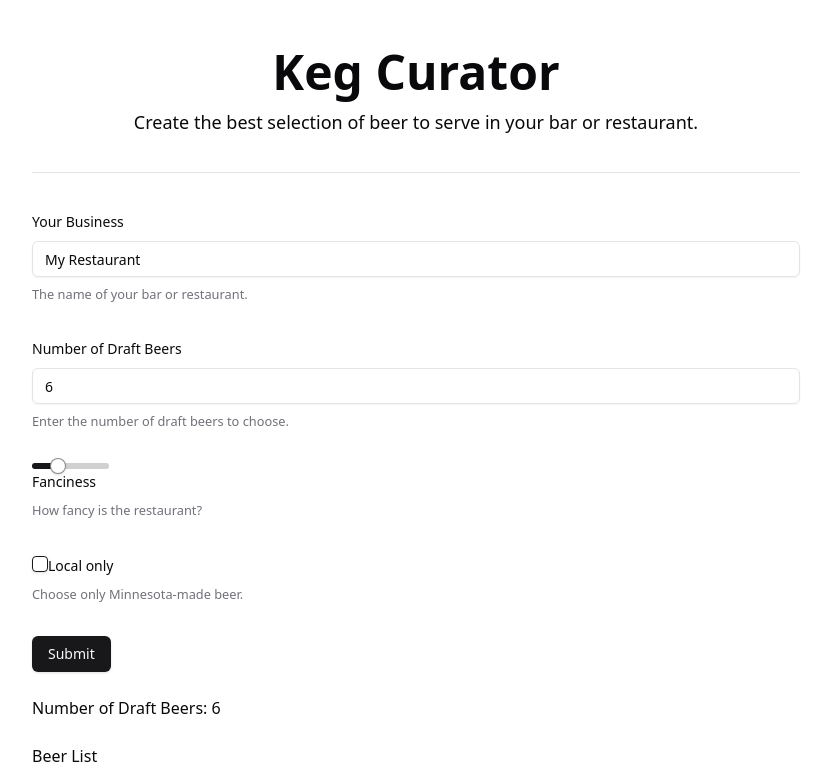
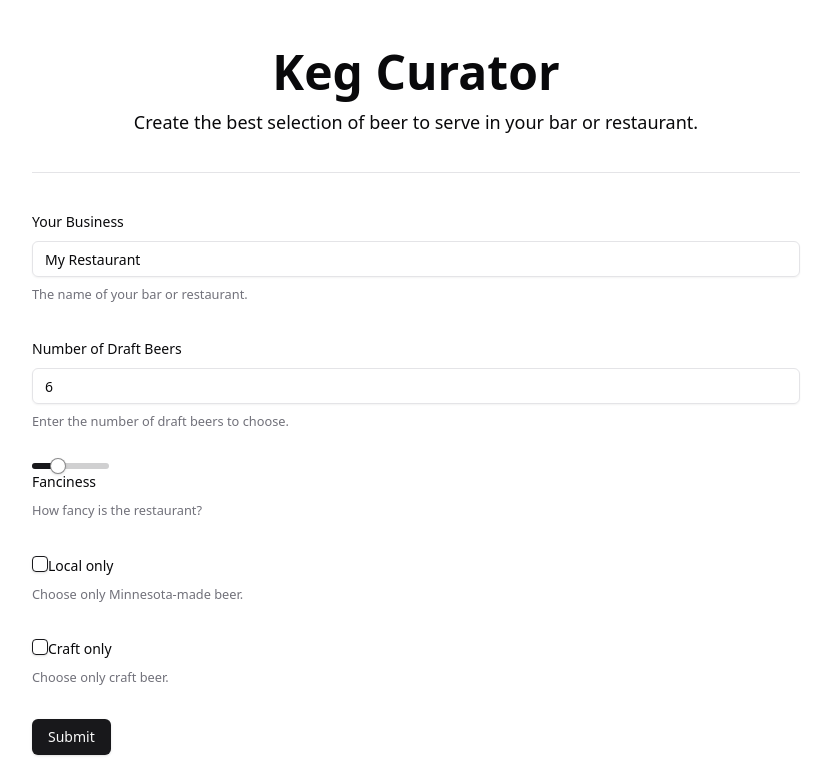
Before and after one commit to EricSorum/keg-curator, a React (Vite) app: page / in a window 1280 px wide. Shown: the top 783 px of the page, without its empty margins (224-1055 px from the left). Built offline with nearby package versions, Linux system fonts and the light colour scheme.

Commit message:
Added craft only option

```diff
--- a/src/components/main-form/mainform.tsx
+++ b/src/components/main-form/mainform.tsx
@@ -35,10 +35,11 @@ const formSchema = z.object({
     message: "Beer number must be lower than 300.",
    }),
   minnesotaOnly: z.boolean(),
+  craftOnly: z.boolean(),
   fanciness: z.number()
 })
 
-const defaultResults = new FormResultsClass("My Restaurant", 6, false, 30);
+const defaultResults = new FormResultsClass("My Restaurant", 6, false, false, 30);
 
 export function MainForm() {
   const [ formResults, setFormResults ] = useState(defaultResults);
@@ -49,7 +50,9 @@ export function MainForm() {
       businessName: "My Restaurant",
       numberOfHandles: 6,
       minnesotaOnly: false,
+      craftOnly: false,
       fanciness: 30,
+
     },
   });
 
@@ -140,6 +143,26 @@ export function MainForm() {
             )}
           />
 
+          <FormField
+            control={form.control}
+            name="craftOnly"
+            render={({ field }) => (
+              <FormItem>
+                <FormControl>
+                  <Checkbox
+                    checked={field.value}
+                    onCheckedChange={field.onChange}
+                  />
+                </FormControl>
+                <FormLabel>Craft only</FormLabel>
+                <FormDescription>
+                  Choose only craft beer.
+                </FormDescription>
+                <FormMessage />
+              </FormItem>
+            )}
+          />
+
           <Button type="submit">Submit</Button>
         </form>
       </Form>
--- a/src/components/main-form/results.tsx
+++ b/src/components/main-form/results.tsx
@@ -32,7 +32,7 @@ export default function Results({formResults} : ResultsProps) {
   return(
     <div className="flex flex-col gap-6">
       <h1>Number of Draft Beers: {formResults.numberOfHandles}</h1>
-      <h1>Beer List</h1>
+      <h1>Beer List for {formResults.businessName}</h1>
       <ul className="grid md:grid-cols-3 gap-4">
         {beerMenu.map((beer, index) => {
           return (
--- a/src/lib/beers.ts
+++ b/src/lib/beers.ts
@@ -17,6 +17,7 @@ export class FormResultsClass {
     public businessName: string,
     public numberOfHandles: number,
     public minnesotaOnly: boolean,
+    public craftOnly: boolean,
     public fanciness: number
   ) {}
 }
--- a/src/lib/createmenu.ts
+++ b/src/lib/createmenu.ts
@@ -3,12 +3,17 @@ import { selectBeers } from "./utils"
 
 export function createMenu(formResults: FormResultsClass, beerList: Beer[]) {
 
-  const { businessName, numberOfHandles, minnesotaOnly, fanciness } = formResults;
+  const { businessName, numberOfHandles, minnesotaOnly, craftOnly, fanciness } = formResults;
 
   if (minnesotaOnly) {
     beerList = beerList.filter((beer) => beer.region === "Minnesota")
-    console.log()
   }
+
+  // filter by craft beer only?
+  if (craftOnly) {
+    beerList = beerList.filter((beer) => beer.origin === "Craft")
+  }
+  // Filter by region/origin according to cuisine?
 
   // Start off by choosing a few basic lagers and IPAs.
   let menu: Beer[] = [];
```
Also changed, not shown: src/data/beerlist.txt.
